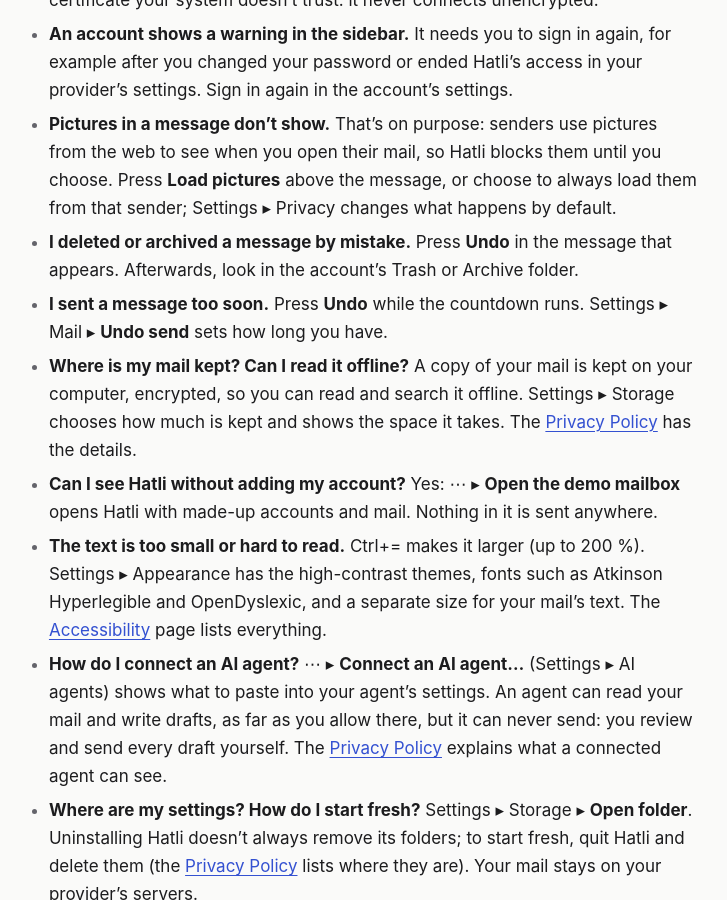
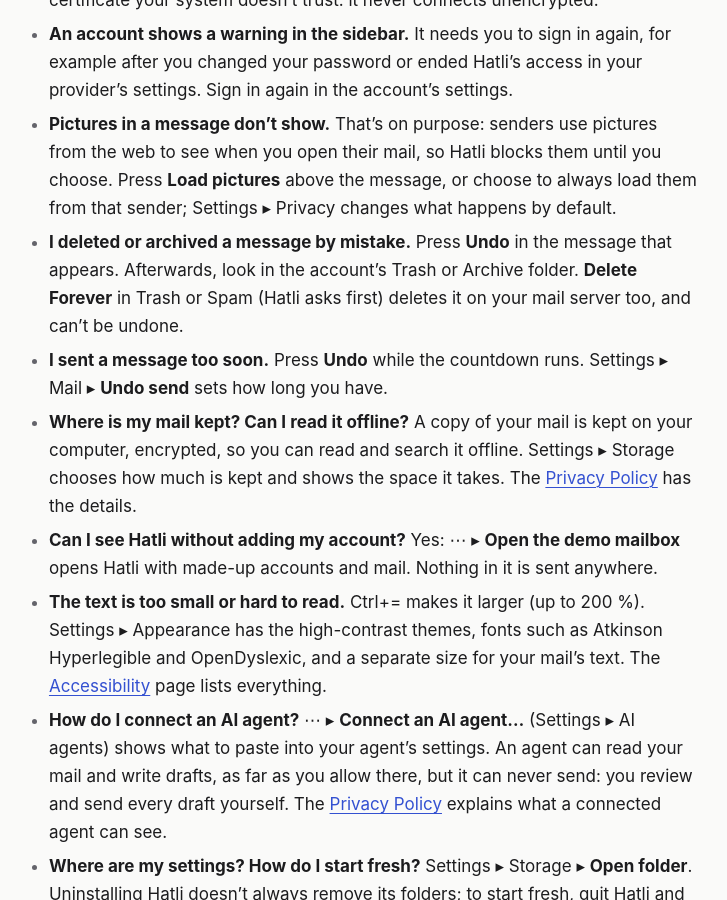
Before and after one commit to pulsar-a/documents, a Jekyll site: the page built from hatli/support.md, in a window 1280 px wide and 900 px high, scrolled down 1267 px. Shown: the whole window, without its empty margins (278-1005 px from the left). Built offline with Jekyll 4.4.1, drawn with Linux system fonts in a browser that asks for light colours; our own code applies the rules of GitHub Pages for plain Markdown files.

Commit message:
docs(hatli): Delete Forever in Trash and Spam can't be undone

```diff
--- a/hatli/support.md
+++ b/hatli/support.md
@@ -41,7 +41,8 @@ you'd rather not share.
   their mail, so Hatli blocks them until you choose. Press **Load pictures** above the message, or choose to always
   load them from that sender; Settings ▸ Privacy changes what happens by default.
 - **I deleted or archived a message by mistake.** Press **Undo** in the message that appears. Afterwards, look in the
-  account's Trash or Archive folder.
+  account's Trash or Archive folder. **Delete Forever** in Trash or Spam (Hatli asks first) deletes it on your mail
+  server too, and can't be undone.
 - **I sent a message too soon.** Press **Undo** while the countdown runs. Settings ▸ Mail ▸ **Undo send** sets how
   long you have.
 - **Where is my mail kept? Can I read it offline?** A copy of your mail is kept on your computer, encrypted, so you
```
